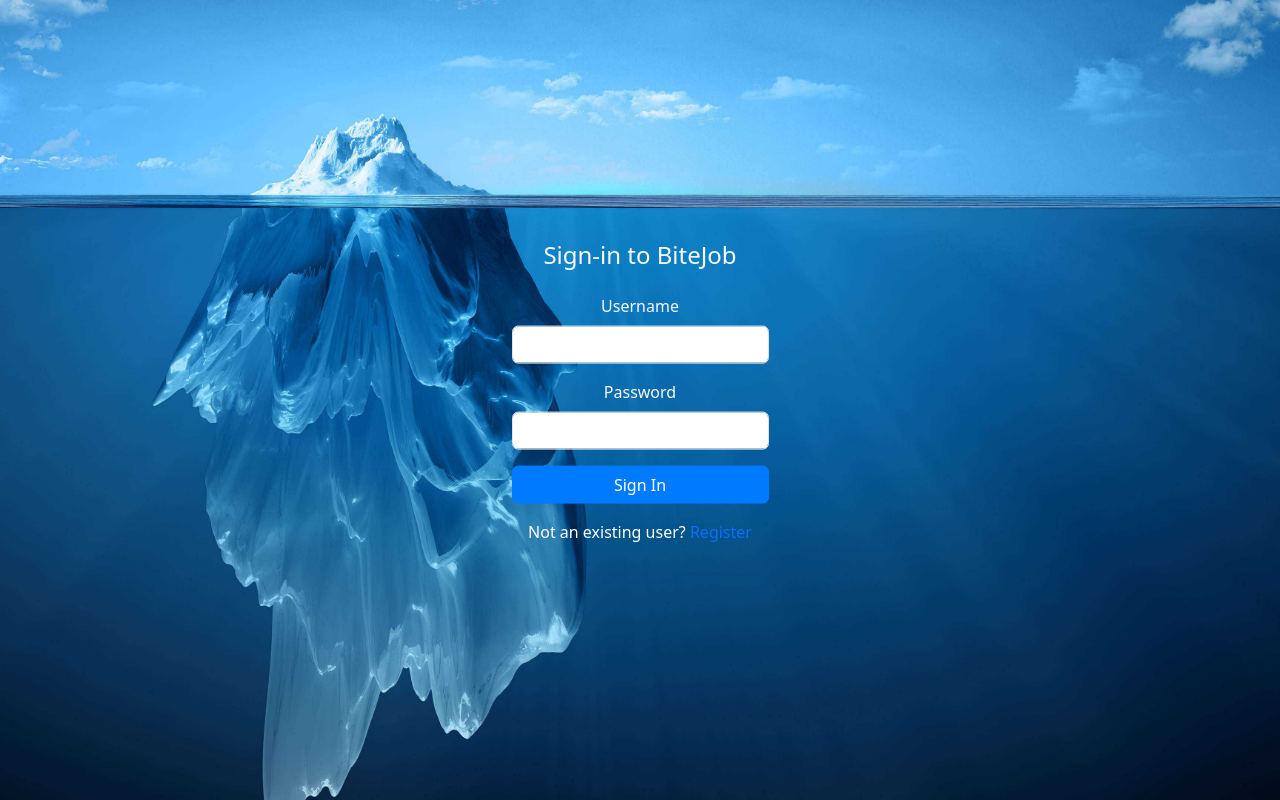
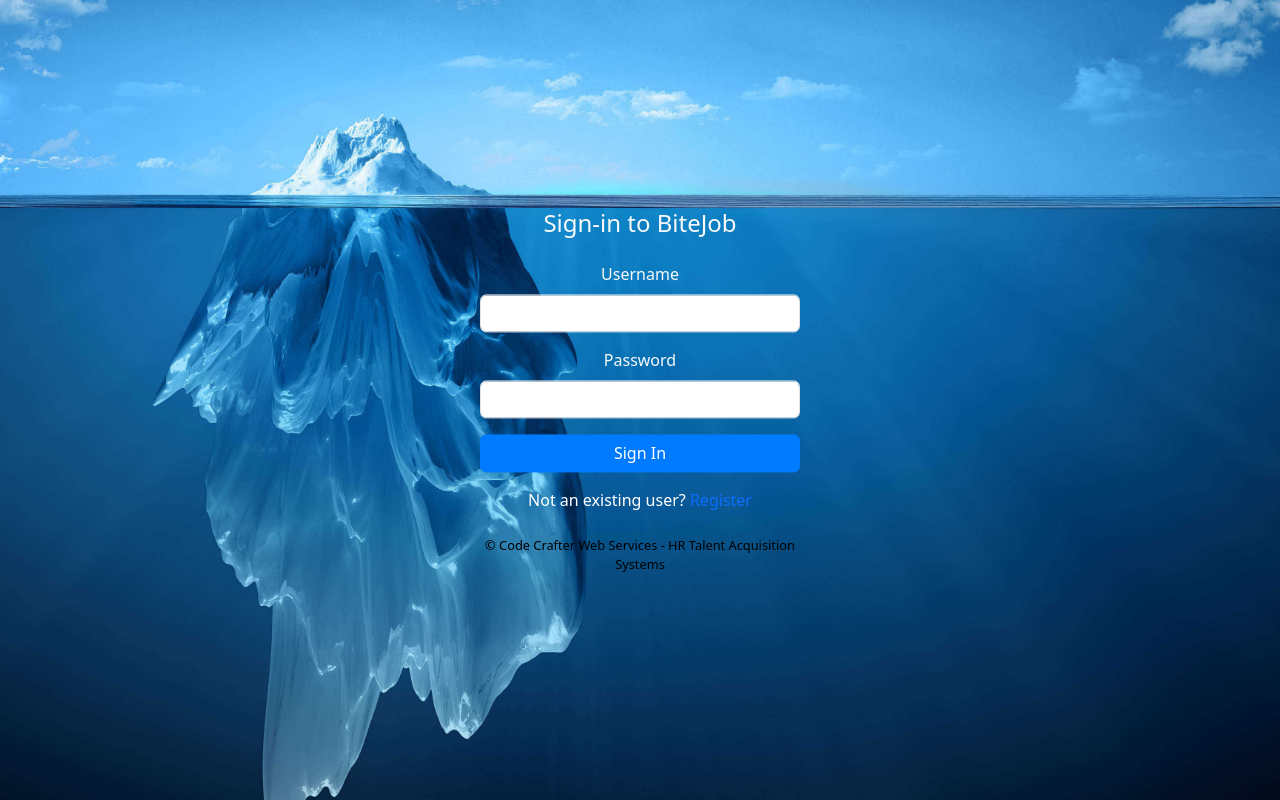
Before and after one commit to PKHubmaster/WPF2_portfolio_webapp, a Next.js app: page / in a window 1280 px wide. Built offline with nearby package versions, Linux system fonts and the light colour scheme.

Commit message:
adjusted timings

```diff
--- a/src/app/landing_page/page.tsx
+++ b/src/app/landing_page/page.tsx
@@ -8,7 +8,6 @@
   const [systemUserName, setSystemUserName] = useState('');
   const [password, setPassword] = useState('');
   const [error, setError] = useState('');
-  const [successMessage, setSuccessMessage] = useState('');
   const [showSignUp, setShowSignUp] = useState(false);
   const [newUser, setNewUser] = useState({
     systemUserName: '',
@@ -16,12 +15,10 @@
     employerEmail: '',
     password: '',
   });
-  const [loading, setLoading] = useState(false); // State to control spinner visibility
   const router = useRouter();
 
   const handleLogin = async () => {
     setError('');
-    setLoading(true); // Show spinner
     try {
       const res = await fetch('/api/auth/login', {
         method: 'POST',
@@ -30,7 +27,6 @@
       });
 
       const data = await res.json();
-      setLoading(false); // Hide spinner
       if (res.ok) {
         localStorage.setItem('systemUserId', data.systemUserId);
         router.push('/home');
@@ -38,7 +34,6 @@
         setError(data.error || 'Login failed');
       }
     } catch (err) {
-      setLoading(false); // Hide spinner
       setError('Something went wrong. Try again.');
     }
   };
@@ -50,8 +45,6 @@
 
   const handleSignUp = async () => {
     setError('');
-    setSuccessMessage('');
-    setLoading(true); // Show spinner
     try {
       const res = await fetch('/api/auth/signup', {
         method: 'POST',
@@ -66,19 +59,13 @@
       });
 
       const data = await res.json();
-      setLoading(false); // Hide spinner
       if (res.ok) {
-        setSuccessMessage('New user signed up successfully! You may log in.');
-        setTimeout(() => {
-          setSuccessMessage('');
-          setShowSignUp(false);
-          router.push('/home'); // Redirect to home after success
-        }, 2500); // Success message stays for 2.5 seconds before redirecting
+        alert('New user signed up successfully, you may login with your credentials');
+        setShowSignUp(false);
       } else {
         setError(data.error || 'Sign up failed');
       }
     } catch (err) {
-      setLoading(false); // Hide spinner
       setError('Something went wrong. Try again.');
     }
   };
@@ -96,21 +83,16 @@
       <div
         className="text-center text-light"
         style={{
-          maxWidth: '320px',
+          maxWidth: '320px', // 20% shorter than 400px
           position: 'absolute',
-          top: '50%',
-          transform: 'translateY(-50%)',
+          top: '50%', // 50% up
+          transform: 'translateY(-50%)', // Centers the content vertically
         }}
       >
         <h2 className="mb-4 font-weight-bold" style={{ fontSize: '1.5rem' }}>
           Sign-in to BiteJob
         </h2>
         {error && <p className="text-danger">{error}</p>}
-        {successMessage && (
-          <p className="text-success fade show" style={{ transition: 'opacity 2.5s' }}>
-            {successMessage}
-          </p>
-        )}
 
         <div className="mb-3">
           <label className="form-label">Username</label>
@@ -133,11 +115,7 @@
         </div>
 
         <button type="button" className="btn btn-primary w-100" onClick={handleLogin}>
-          {loading ? (
-            <div className="spinner-border text-light" role="status"></div>
-          ) : (
-            'Sign In'
-          )}
+          Sign In
         </button>
 
         <p className="text-center mt-3" style={{ color: 'white' }}>
@@ -151,10 +129,21 @@
             Register
           </span>
         </p>
+
+        <p
+          className="text-center mt-4"
+          style={{ fontSize: '0.8rem', color: 'black' }}
+        >
+          &copy; Code Crafter Web Services - HR Talent Acquisition Systems
+        </p>
       </div>
 
       {showSignUp && (
-        <div className="modal show d-block" style={{ backgroundColor: 'rgba(0, 0, 0, 0.5)' }}>
+        <div
+          className="modal show d-block"
+          style={{ backgroundColor: 'rgba(0, 0, 0, 0.5)' }}
+          tabIndex={-1}
+        >
           <div className="modal-dialog">
             <div className="modal-content text-dark">
               <div className="modal-header">
@@ -208,11 +197,7 @@
                   Close
                 </button>
                 <button type="button" className="btn btn-primary" onClick={handleSignUp}>
-                  {loading ? (
-                    <div className="spinner-border text-light" role="status"></div>
-                  ) : (
-                    'Sign Up'
-                  )}
+                  Sign Up
                 </button>
               </div>
             </div>
```
